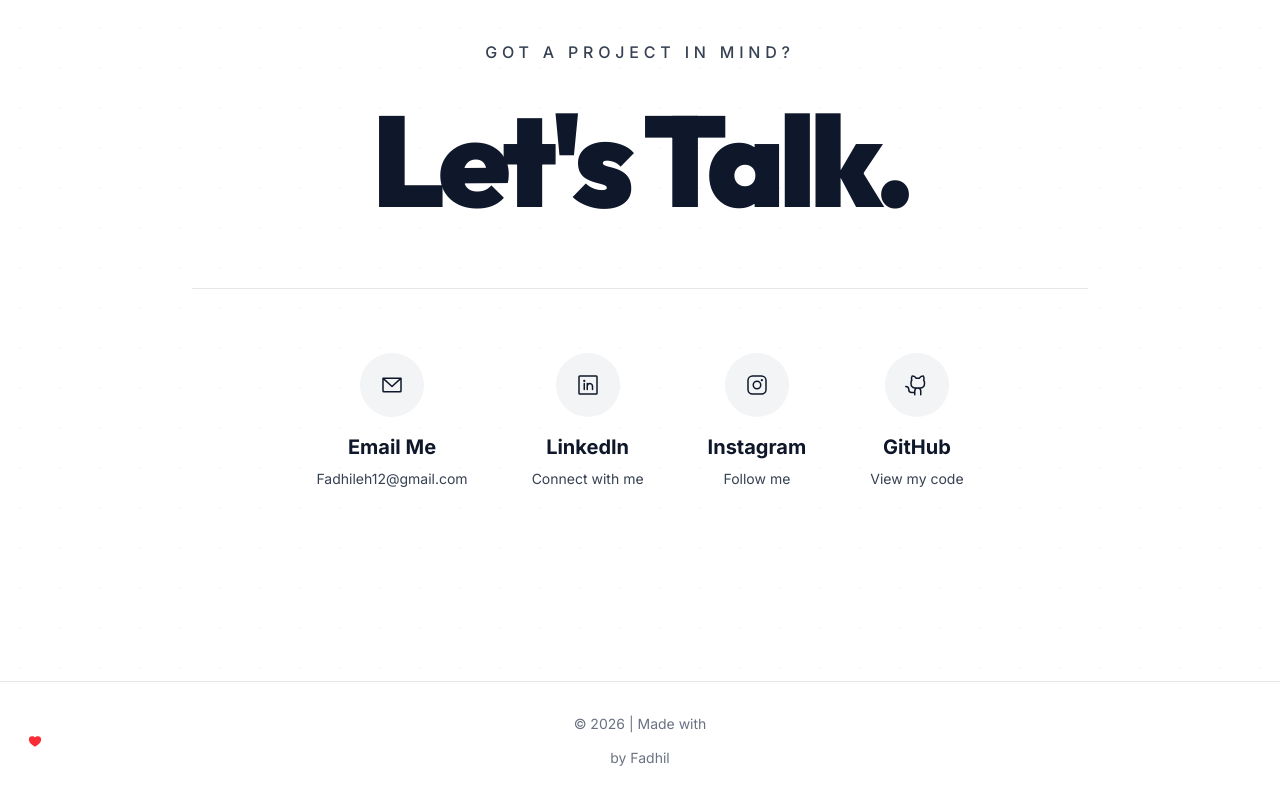
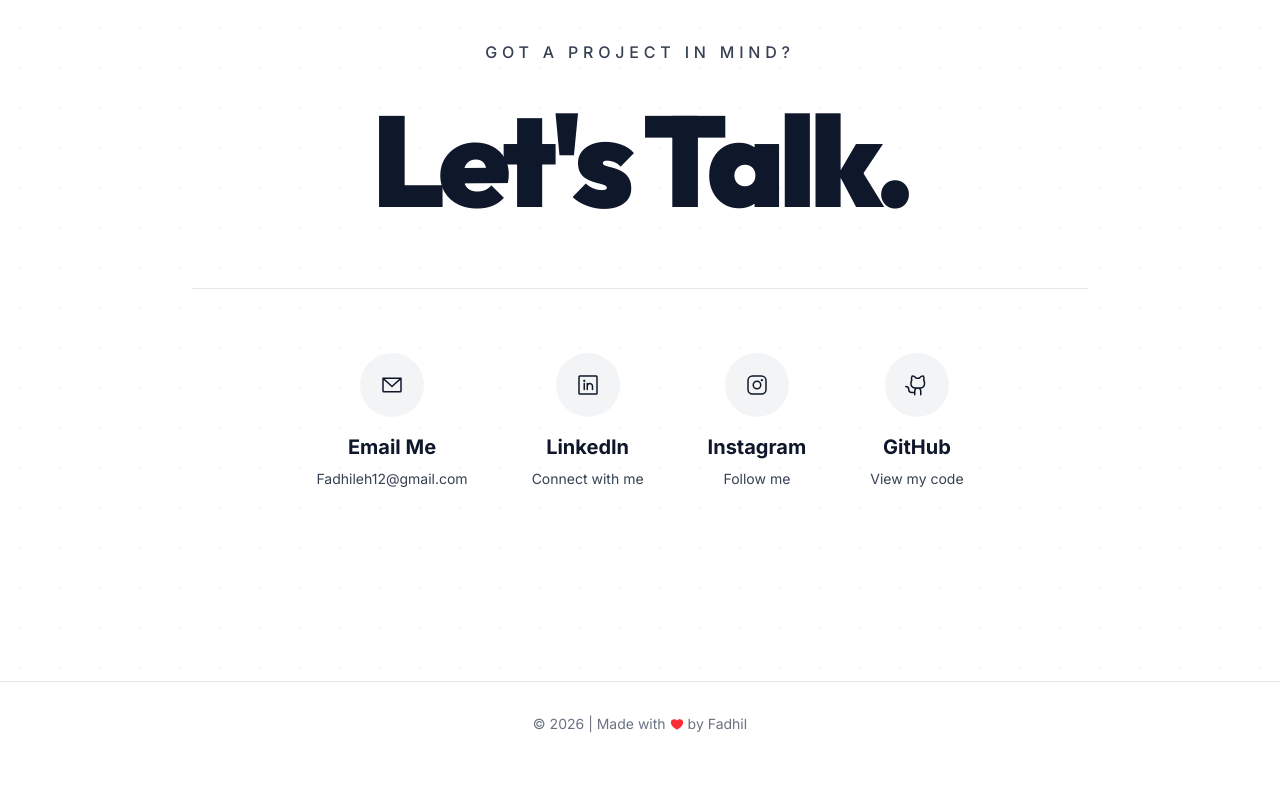
Before and after one commit to fadhil-maker/new_portfolio, a Next.js app: page / in a window 1280 px wide. Shown: the part 7374-8174 px from the top of the page. After the commit the page ends 8140 px from the top, so only its background shows below. Built offline with nearby package versions, Linux system fonts and the light colour scheme.

Commit message:
Fix footer layout by adding flexbox alignment to the heart icon

```diff
--- a/src/app/layout.tsx
+++ b/src/app/layout.tsx
@@ -104,7 +104,9 @@ export default function RootLayout({
         {children}
         <footer className="py-8 text-center text-sm text-gray-500 dark:text-gray-400 border-t border-gray-200 dark:border-gray-800 mt-auto">
           <div className="mx-auto max-w-7xl px-6">
-              <p>&copy; {new Date().getFullYear()} | Made with <Heart className="text-red-500 mx-1" weight="fill" /> by Fadhil</p>
+              <p className="flex items-center justify-center flex-wrap gap-1">
+                &copy; {new Date().getFullYear()} | Made with <Heart className="text-red-500" weight="fill" /> by Fadhil
+              </p>
           </div>
         </footer>
         <Script
```
